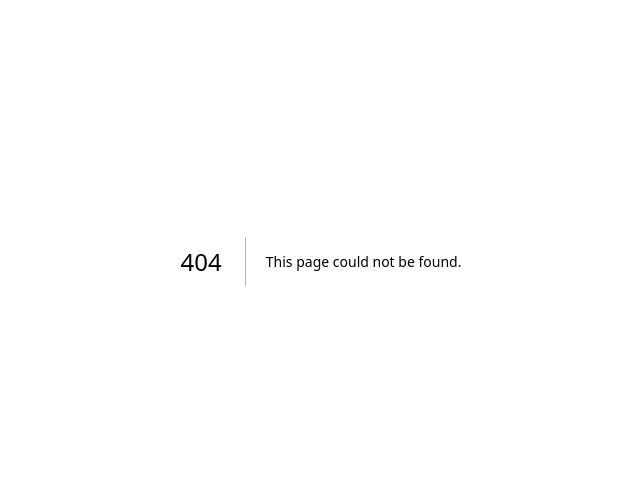
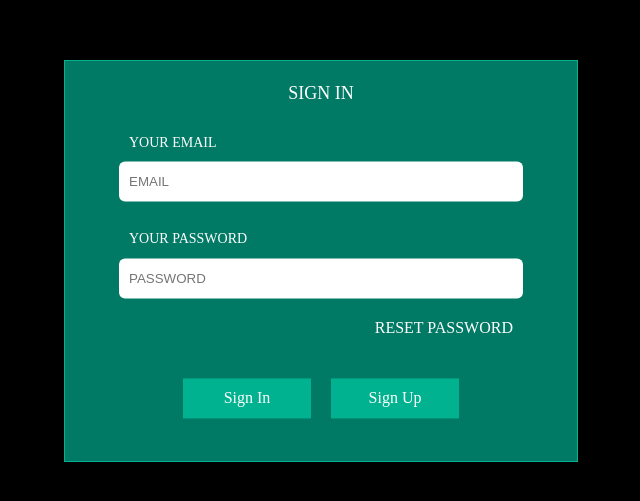
Before and after one commit to Maxim-Gumeniuk/03-08, a Next.js app: page /login in a window 1280 px wide. Before the commit this address had no page. Shown: the part 139-640 px from the top of the page, without its empty margins (319-959 px from the left). Built offline with nearby package versions, Linux system fonts and the light colour scheme.

Commit message:
add sign up and login page

```diff
--- /dev/null
+++ b/src/components/auth/AuthButton.tsx
@@ -0,0 +1,26 @@
+import { isSecond } from '@/pages/login'
+import { Flex } from '@/styled/common/Flex'
+import { ChoosedButton } from '@/styled/common/variants/ChoosedButton'
+import { CommonRoutes } from '@/types/enums/commonRoutes'
+import { useContext } from 'react'
+
+export const AuthButton = () => {
+	const isSecondButton = useContext(isSecond)
+	return (
+		<>
+			{isSecondButton ? (
+				<Flex
+					style={{
+						width: '100%',
+						gridGap: '20px',
+					}}
+				>
+					<ChoosedButton text="Sign In" />
+					<ChoosedButton text="Sign Up" link={CommonRoutes.signUp} />
+				</Flex>
+			) : (
+				<ChoosedButton text="Sign Up" />
+			)}
+		</>
+	)
+}
--- /dev/null
+++ b/src/components/auth/AuthForm.tsx
@@ -0,0 +1,94 @@
+import { ChoosedText } from '@/styled/common/variants/ChoosedText'
+import { Flex, FlexRow } from '@/styled/common/Flex'
+import { Input } from '@/styled/common/Input'
+import { ChoosedButton } from '@/styled/common/variants/ChoosedButton'
+import { FC, memo } from 'react'
+import { AuthButton } from './AuthButton'
+import { NavLink, TextAuthForm } from '@/types/interfaces/authForm'
+
+type Props = {
+	text: TextAuthForm
+	navLink: NavLink
+}
+
+const AuthFormComponent: FC<Props> = memo(({ text, navLink }) => {
+	return (
+		<>
+			<Flex
+				style={{
+					marginBottom: '30px',
+				}}
+			>
+				<ChoosedText
+					variants="title"
+					text={text.title}
+					upperCase={true}
+				/>
+			</Flex>
+			<Flex>
+				<FlexRow gap="20px">
+					<div
+						style={{
+							width: '100%',
+							textAlign: 'left',
+						}}
+					>
+						<FlexRow gap="10px">
+							<Flex
+								justifyContent="flex-start"
+								style={{
+									width: '75%',
+								}}
+							>
+								<ChoosedText
+									variants="primary"
+									text="Your email"
+									upperCase={true}
+								/>
+							</Flex>
+							<Input placeholder="Email" />
+						</FlexRow>
+					</div>
+					<div
+						style={{
+							width: '100%',
+						}}
+					>
+						<FlexRow gap="10px">
+							<Flex
+								justifyContent="flex-start"
+								style={{
+									width: '75%',
+								}}
+							>
+								<ChoosedText
+									variants="primary"
+									text="Your password"
+									upperCase={true}
+								/>
+							</Flex>
+							<Input placeholder="Password" />
+							<Flex
+								justifyContent="flex-end"
+								style={{
+									width: '75%',
+								}}
+							>
+								<ChoosedButton
+									text={text.subText}
+									variants="native"
+									link={navLink.subTextLink}
+								/>
+							</Flex>
+						</FlexRow>
+					</div>
+					<AuthButton />
+				</FlexRow>
+			</Flex>
+		</>
+	)
+})
+
+AuthFormComponent.displayName = 'AuthFormComponent'
+
+export default AuthFormComponent
--- /dev/null
+++ b/src/pages/login.tsx
@@ -0,0 +1,30 @@
+import AuthFormComponent from '@/components/auth/AuthForm'
+import { Centered } from '@/styled/common/Centered'
+import { Framer } from '@/styled/common/Framer'
+import { CommonRoutes } from '@/types/enums/commonRoutes'
+import { createContext } from 'react'
+
+export const isSecond = createContext<boolean>(false)
+
+const text = {
+	title: 'Sign In',
+	subText: 'RESET PASSWORD',
+}
+
+const navLink = {
+	subTextLink: CommonRoutes.resetPassword,
+}
+
+const Login = () => {
+	return (
+		<Framer>
+			<Centered>
+				<isSecond.Provider value={true}>
+					<AuthFormComponent text={text} navLink={navLink} />
+				</isSecond.Provider>
+			</Centered>
+		</Framer>
+	)
+}
+
+export default Login
--- /dev/null
+++ b/src/styled/common/Button.tsx
@@ -0,0 +1,22 @@
+import styled from 'styled-components'
+import { COLORS } from '../enum/colors'
+
+interface ButtonProps {
+	width?: string
+	height?: string
+	bg?: string
+	color?: string
+	alignItems?: string
+	jc?: string
+}
+
+export const Button = styled.div<ButtonProps>`
+	width: ${(props) => props.width || '25%'};
+	height: ${(props) => props.height || '40px'};
+	background-color: ${(props) => props.bg || COLORS.LIGHT_GREEN};
+	color: ${(props) => props.color || COLORS.WHITE};
+	display: flex;
+	align-items: ${(props) => props.alignItems || 'center'};
+	justify-content: ${(props) => props.jc || 'center'};
+	cursor: pointer;
+`
--- a/src/styled/common/Framer.tsx
+++ b/src/styled/common/Framer.tsx
@@ -13,7 +13,7 @@ export const Framer = styled.div<FramerProps>`
 	min-height: 200px;
 	min-width: 200px;
 	width: 40%;
-	height: 60%;
+	height: 50%;
 	border: ${(props) => props.border || `1.5px solid ${COLORS.LIGHT_GREEN}`};
 	background-color: ${COLORS.DARK_GREEN};
 	color: ${COLORS.WHITE};
--- /dev/null
+++ b/src/styled/common/variants/ChoosedButton.tsx
@@ -0,0 +1,37 @@
+import { FC } from 'react'
+import { Button } from '../Button'
+import Link from 'next/link'
+
+enum Variants {
+	primary = 'primary',
+	native = 'native',
+}
+
+type Props = {
+	variants?: keyof typeof Variants
+	text?: string
+	link?: string
+}
+
+export const ChoosedButton: FC<Props> = ({
+	variants = 'primary',
+	text,
+	link,
+}) => {
+	const buttonText = link ? (
+		<Link href={link} style={{ textDecoration: 'none', color: 'inherit' }}>
+			{text}
+		</Link>
+	) : (
+		text
+	)
+	let layout = {
+		primary: <Button>{buttonText}</Button>,
+		native: (
+			<Button bg="none" jc={'flex-end'} width="100%">
+				{buttonText}
+			</Button>
+		),
+	}
+	return layout[variants]
+}
--- a/src/styled/common/ChoosedText.tsx
+++ b/src/styled/common/variants/ChoosedText.tsx
@@ -1,8 +1,8 @@
 import { FC } from 'react'
 import { Text } from '@/styled/common/Text'
-import { COLORS } from '../enum/colors'
-import { FONT_SIZE } from '../enum/font_size'
-import { FONT_WEIGHT } from '../enum/font-weight'
+import { COLORS } from '../../enum/colors'
+import { FONT_SIZE } from '../../enum/font_size'
+import { FONT_WEIGHT } from '../../enum/font-weight'
 
 enum Variants {
 	primary = 'primary',
--- /dev/null
+++ b/src/types/enums/commonRoutes.ts
@@ -0,0 +1,5 @@
+export enum CommonRoutes {
+	signUp = '/sign_up',
+	login = '/login',
+	resetPassword = '/reset_password',
+}
--- /dev/null
+++ b/src/types/interfaces/authForm.ts
@@ -0,0 +1,8 @@
+export interface TextAuthForm {
+	title: string
+	subText: string
+}
+
+export interface NavLink {
+	subTextLink: string
+}
```
Also changed, not shown: src/pages/index.tsx (+2 -66 lines), src/pages/sign_up.tsx (added, +25 -0 lines).
